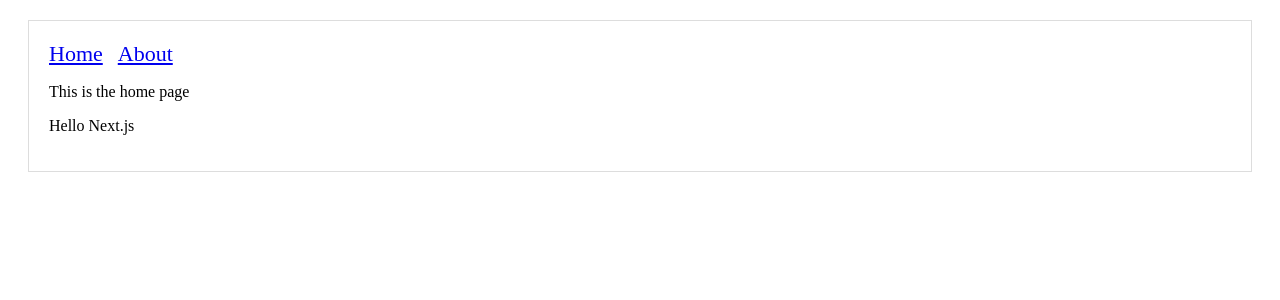
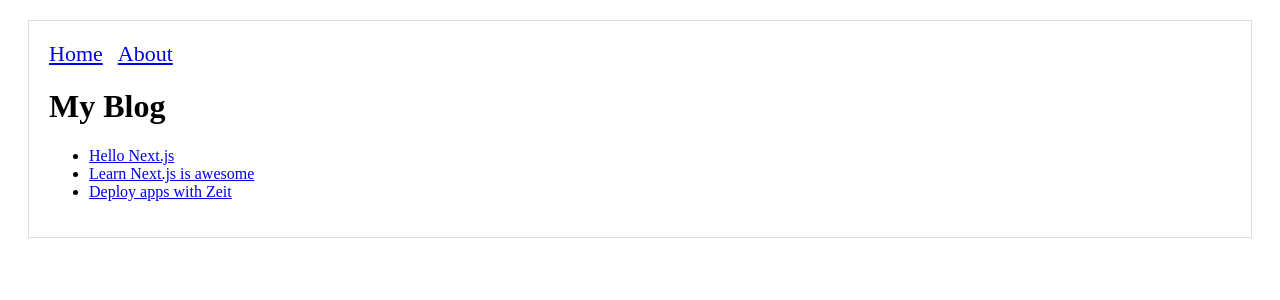
Before and after one commit to wbonneville/nextjstest, a Next.js app: page / in a window 1280 px wide. Shown: the top 300 px of the page. Built offline with nearby package versions, Linux system fonts and the light colour scheme.

Commit message:
Add postlinks

```diff
--- a/pages/index.js
+++ b/pages/index.js
@@ -1,14 +1,39 @@
 import Link from "next/link";
 import Layout from "../components/MyLayout";
 
-const indexPageContent = <p>Hello Next.js</p>;
+// const indexPageContent = <p>Hello Next.js</p>;
 
-export default function Index() {
+// export default function Index() {
+//   return (
+//     <div>
+//       <Layout content={indexPageContent}>
+//         <p>This is the home page</p>
+//       </Layout>
+//     </div>
+//   );
+// }
+
+const PostLink = props => (
+  <li>
+    {/* query string parameter (a query param) */}
+    {/* use string interpolation */}
+    {/* /post?title=$ is the query */}
+    {/* parameter = props.title */}
+    {/* title is set as a prop below in PostLink */}
+    <Link href={`/post?title=${props.title}`}>
+      <a>{props.title}</a>
+    </Link>
+  </li>
+);
+export default function Blog() {
   return (
-    <div>
-      <Layout content={indexPageContent}>
-        <p>This is the home page</p>
-      </Layout>
-    </div>
+    <Layout>
+      <h1>My Blog</h1>
+      <ul>
+        <PostLink title="Hello Next.js" />
+        <PostLink title="Learn Next.js is awesome" />
+        <PostLink title="Deploy apps with Zeit" />
+      </ul>
+    </Layout>
   );
 }
```
Also changed, not shown: pages/post.js (added, +15 -0 lines).
